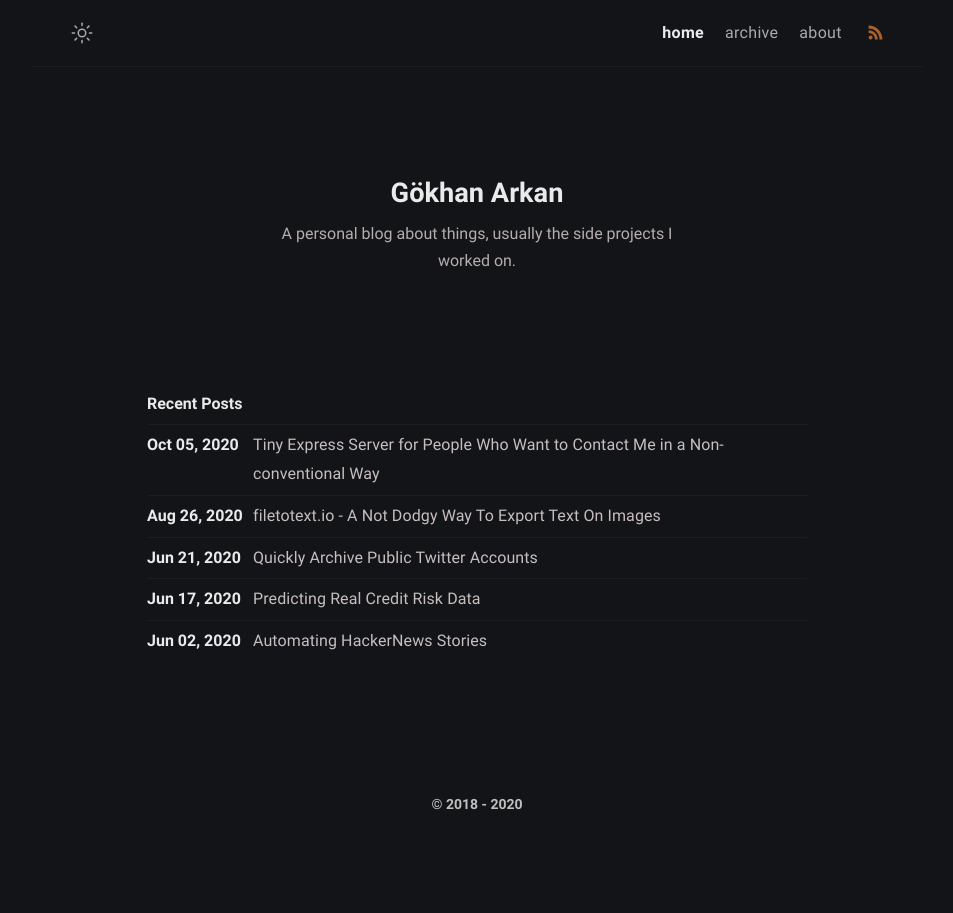
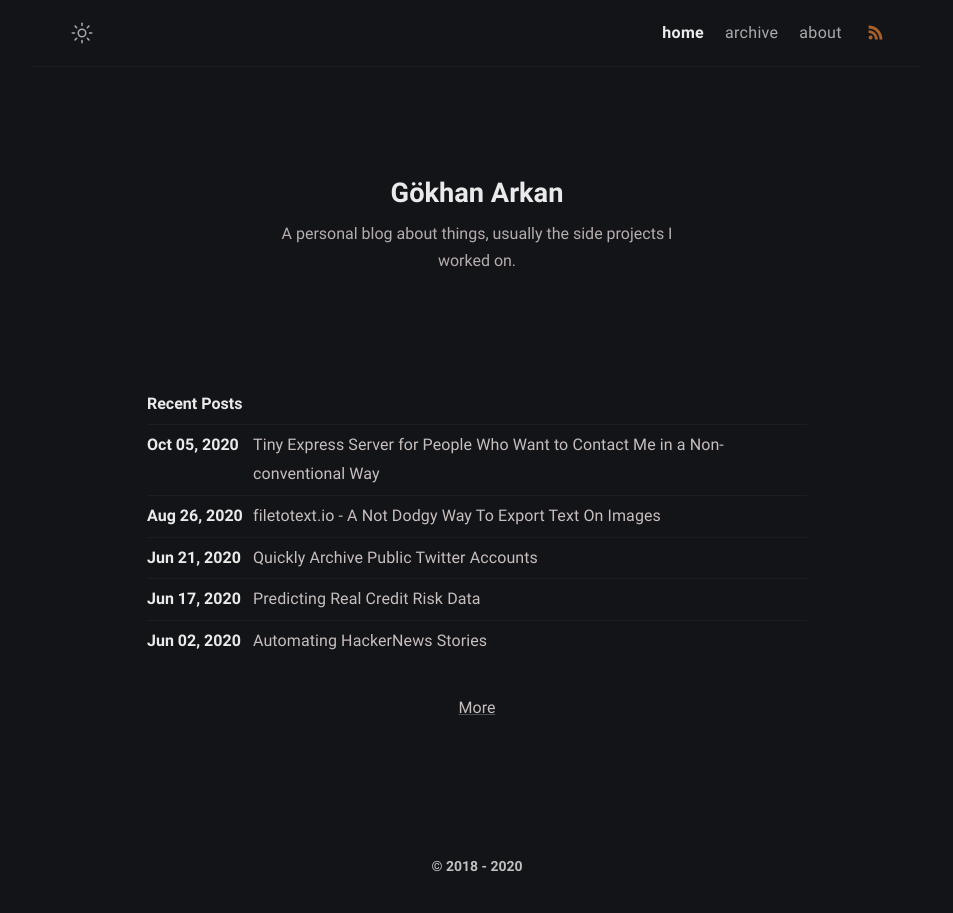
Before and after one commit to tiepdotme/arkan.me, a Jekyll site: the page built from index.md, in a window 1280 px wide. Shown: the whole page, without its empty margins (163-1116 px from the left). Built offline with Jekyll 4.4.1, drawn with Linux system fonts in a browser that asks for light colours.

```diff
--- a/_config.yml
+++ b/_config.yml
@@ -24,7 +24,7 @@ author:
 url: "https://arkan.me" #
 baseurl:
 permalink: /:title/
-google_analytics: # leave it blank if not wish
+google_analytics: "https://www.googletagmanager.com/gtag/js?id=G-56GQDTCGCX"
 fb_appid:
 
 # Collection setting
--- a/_layouts/home.html
+++ b/_layouts/home.html
@@ -12,3 +12,6 @@ home: true
   </h4>
 </article>
 {%- endfor -%}
+<div style="display: flex; justify-content: center; margin-top: 2rem">
+  <a href="/archive">More</a>
+</div>
```
